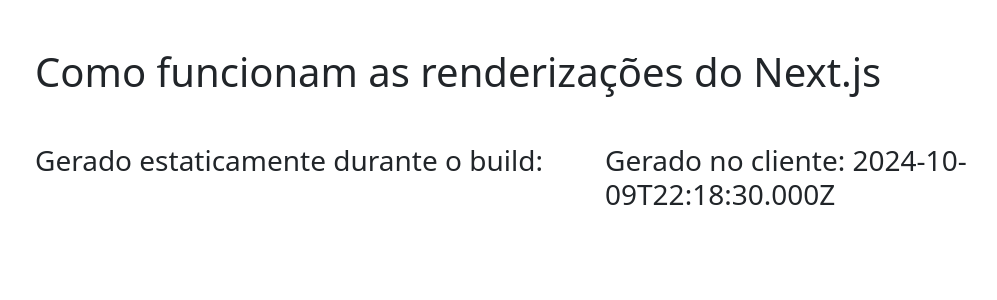
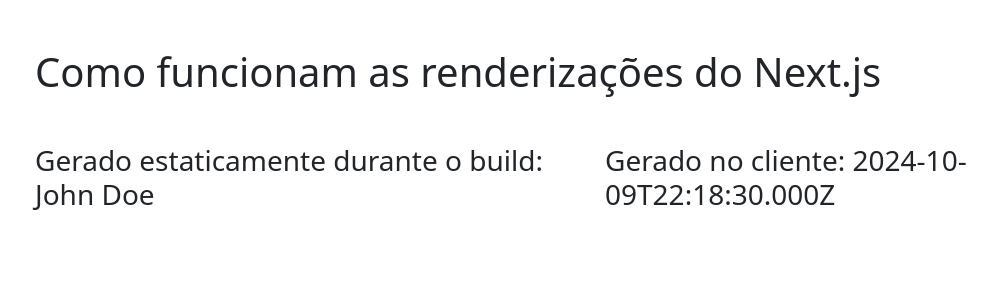
Before and after one commit to viannapvictor/balck-netxjs, a Next.js app: page /statics in a window 1280 px wide. Shown: the top 300 px of the page, without its empty margins (47-1044 px from the left). Built offline with nearby package versions, Linux system fonts and the light colour scheme; no server answers.

Commit message:
:bug: (fix): Correct the Third commit test1

```diff
--- a/src/pages/statics.tsx
+++ b/src/pages/statics.tsx
@@ -43,7 +43,7 @@
       <Row>
         <Col>
           <h3>
-            Gerado estaticamente durante o build:
+            Gerado estaticamente durante o build: {props?.staticData?.name.toString()}
           </h3>
         </Col>
 
```
